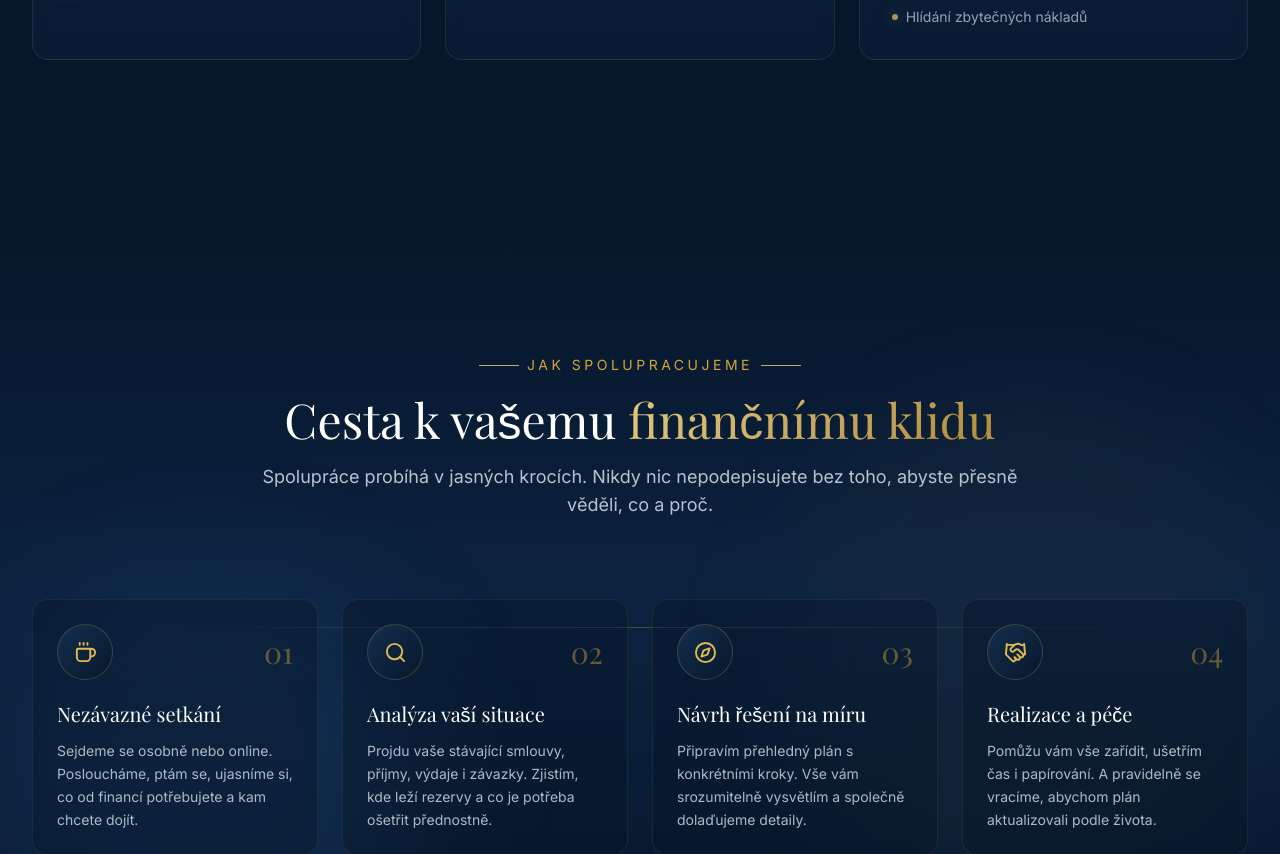
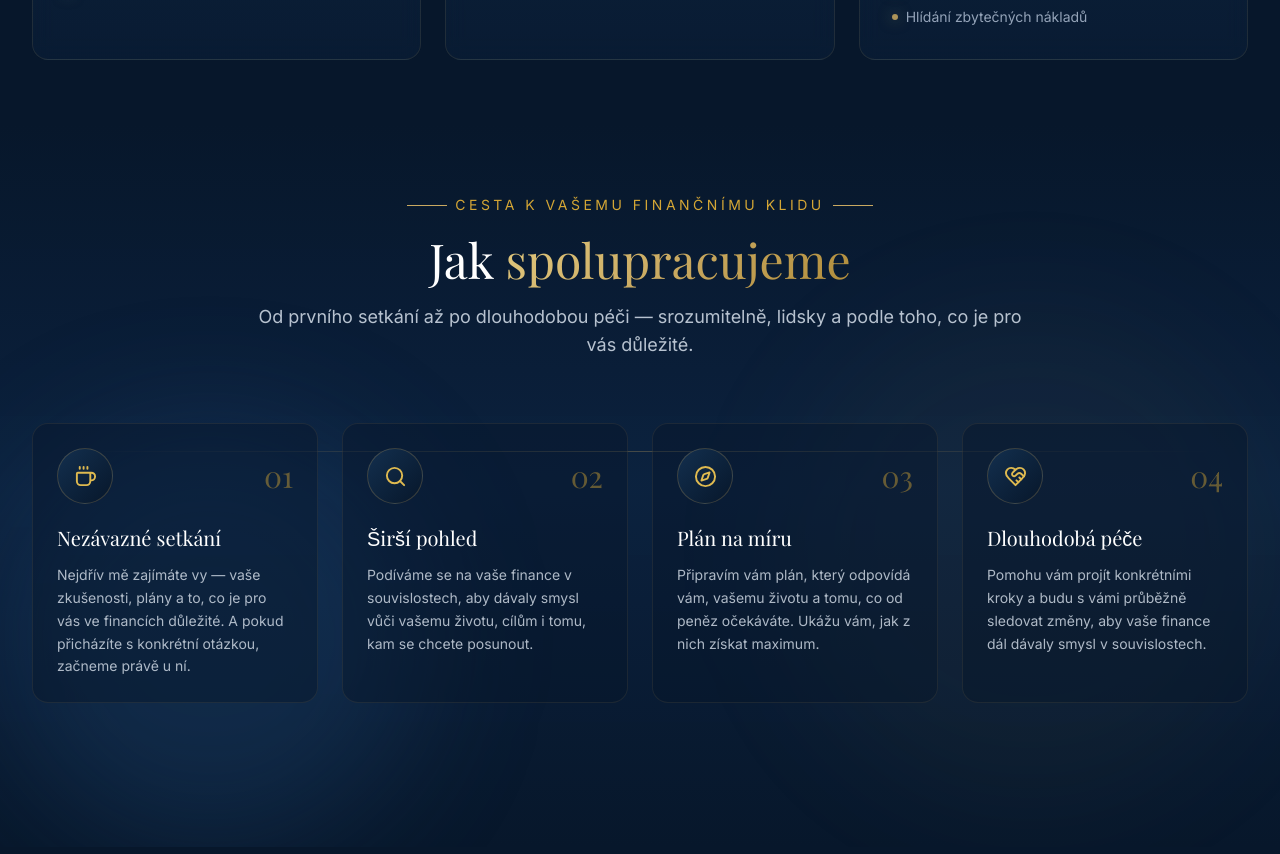
Before and after one commit to DannyKoll/daniel-kolar-web, a Next.js app: page / in a window 1280 px wide. Shown: the part 3080-3934 px from the top of the page. Built offline with nearby package versions, Linux system fonts and the light colour scheme.

Commit message:
Ulozit aktualni upravy webu

```diff
--- a/components/Process.jsx
+++ b/components/Process.jsx
@@ -1,29 +1,34 @@
-import { Coffee, Search, Compass, Handshake } from "lucide-react";
+import {
+  Coffee,
+  Search,
+  Compass,
+  HeartHandshake,
+} from "lucide-react";
 
 const steps = [
   {
     n: "01",
     icon: Coffee,
     title: "Nezávazné setkání",
-    desc: "Sejdeme se osobně nebo online. Posloucháme, ptám se, ujasníme si, co od financí potřebujete a kam chcete dojít.",
+    desc: "Nejdřív mě zajímáte vy — vaše zkušenosti, plány a to, co je pro vás ve financích důležité. A pokud přicházíte s konkrétní otázkou, začneme právě u ní.",
   },
   {
     n: "02",
     icon: Search,
-    title: "Analýza vaší situace",
-    desc: "Projdu vaše stávající smlouvy, příjmy, výdaje i závazky. Zjistím, kde leží rezervy a co je potřeba ošetřit přednostně.",
+    title: "Širší pohled",
+    desc: "Podíváme se na vaše finance v souvislostech, aby dávaly smysl vůči vašemu životu, cílům i tomu, kam se chcete posunout.",
   },
   {
     n: "03",
     icon: Compass,
-    title: "Návrh řešení na míru",
-    desc: "Připravím přehledný plán s konkrétními kroky. Vše vám srozumitelně vysvětlím a společně dolaďujeme detaily.",
+    title: "Plán na míru",
+    desc: "Připravím vám plán, který odpovídá vám, vašemu životu a tomu, co od peněz očekáváte. Ukážu vám, jak z nich získat maximum.",
   },
   {
     n: "04",
-    icon: Handshake,
-    title: "Realizace a péče",
-    desc: "Pomůžu vám vše zařídit, ušetřím čas i papírování. A pravidelně se vracíme, abychom plán aktualizovali podle života.",
+    icon: HeartHandshake,
+    title: "Dlouhodobá péče",
+    desc: "Pomohu vám projít konkrétními kroky a budu s vámi průběžně sledovat změny, aby vaše finance dál dávaly smysl v souvislostech.",
   },
 ];
 
@@ -31,29 +36,29 @@ export default function Process() {
   return (
     <section
       id="proces"
-      className="relative py-20 sm:py-28 lg:py-36 overflow-hidden"
+      className="relative pt-8 pb-20 sm:pt-12 sm:pb-28 lg:pt-16 lg:pb-36 overflow-hidden"
     >
       <div className="absolute inset-0 bg-gradient-to-b from-navy-950 via-navy-900/95 to-navy-950" />
       <div className="absolute right-0 top-1/4 w-[500px] h-[500px] rounded-full bg-gold-500/[0.04] blur-3xl" />
       <div className="absolute left-0 bottom-0 w-[420px] h-[420px] rounded-full bg-navy-600/25 blur-3xl" />
 
       <div className="relative max-w-7xl mx-auto px-5 sm:px-8">
-        <div className="text-center max-w-3xl mx-auto mb-14 sm:mb-20 reveal">
+        <div className="text-center max-w-3xl mx-auto mb-12 sm:mb-16 reveal">
           <div className="inline-flex items-center gap-2 mb-5">
             <span className="h-px w-10 bg-gold-500" />
             <span className="text-xs sm:text-sm tracking-[0.25em] uppercase text-gold-400">
-              Jak spolupracujeme
+              Cesta k vašemu finančnímu klidu
             </span>
             <span className="h-px w-10 bg-gold-500" />
           </div>
 
           <h2 className="font-display text-3xl sm:text-4xl lg:text-5xl text-white leading-tight">
-            Cesta k vašemu <span className="gold-text">finančnímu klidu</span>
+            Jak <span className="gold-text">spolupracujeme</span>
           </h2>
 
-          <p className="mt-5 text-base sm:text-lg text-slate-300/90">
-            Spolupráce probíhá v jasných krocích. Nikdy nic nepodepisujete bez
-            toho, abyste přesně věděli, co a proč.
+          <p className="mt-5 text-base sm:text-lg text-slate-300/90 leading-relaxed">
+            Od prvního setkání až po dlouhodobou péči — srozumitelně, lidsky a
+            podle toho, co je pro vás důležité.
           </p>
         </div>
 
--- a/components/Services.jsx
+++ b/components/Services.jsx
@@ -50,7 +50,7 @@ export default function Services() {
   return (
     <section
       id="sluzby"
-      className="relative py-20 sm:py-28 lg:py-36 overflow-hidden"
+      className="relative pt-20 pb-8 sm:pt-28 sm:pb-12 lg:pt-36 lg:pb-16 overflow-hidden"
     >
       <div className="absolute inset-0 bg-navy-950" />
       <div className="absolute inset-0 bg-[radial-gradient(ellipse_85%_55%_at_50%_0%,rgba(19,47,78,0.72)_0%,rgba(7,23,43,0)_72%)]" />
```
